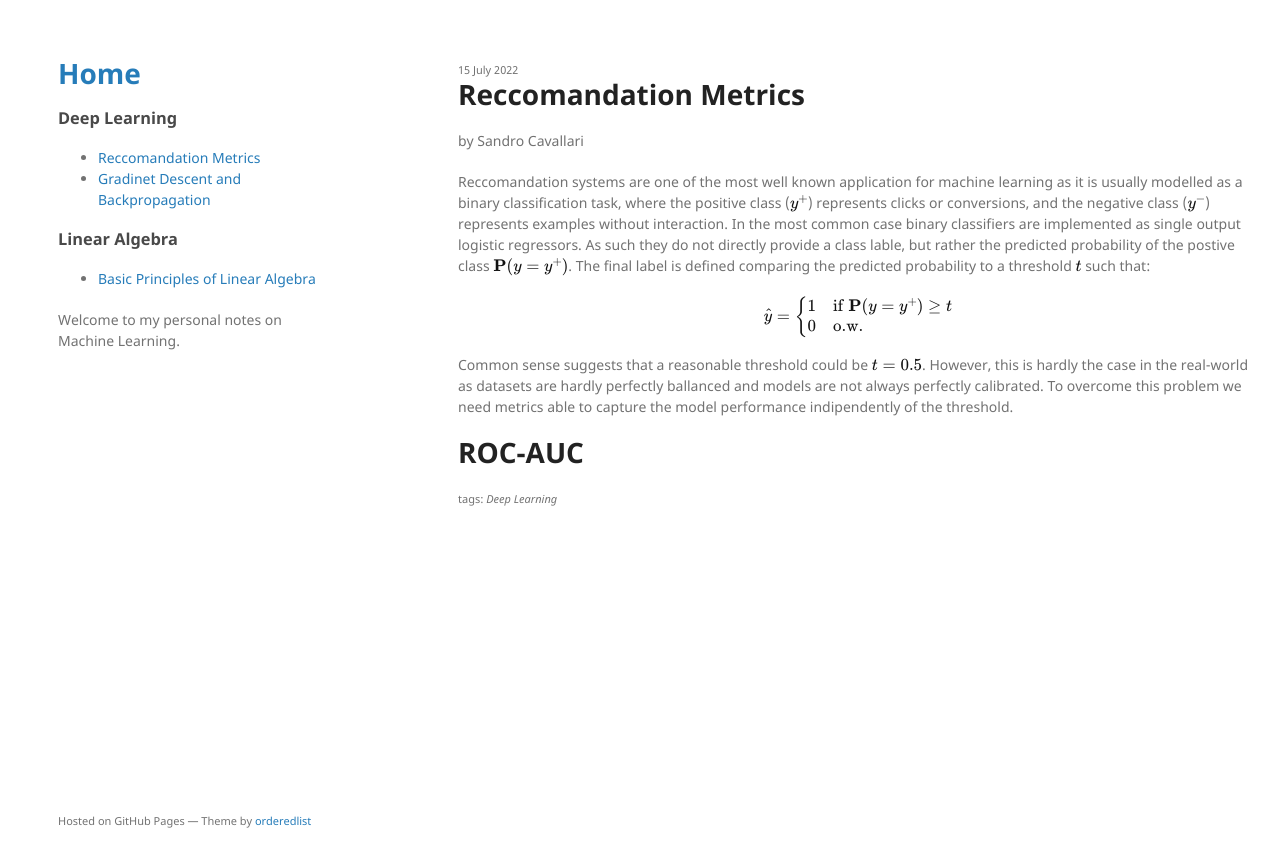
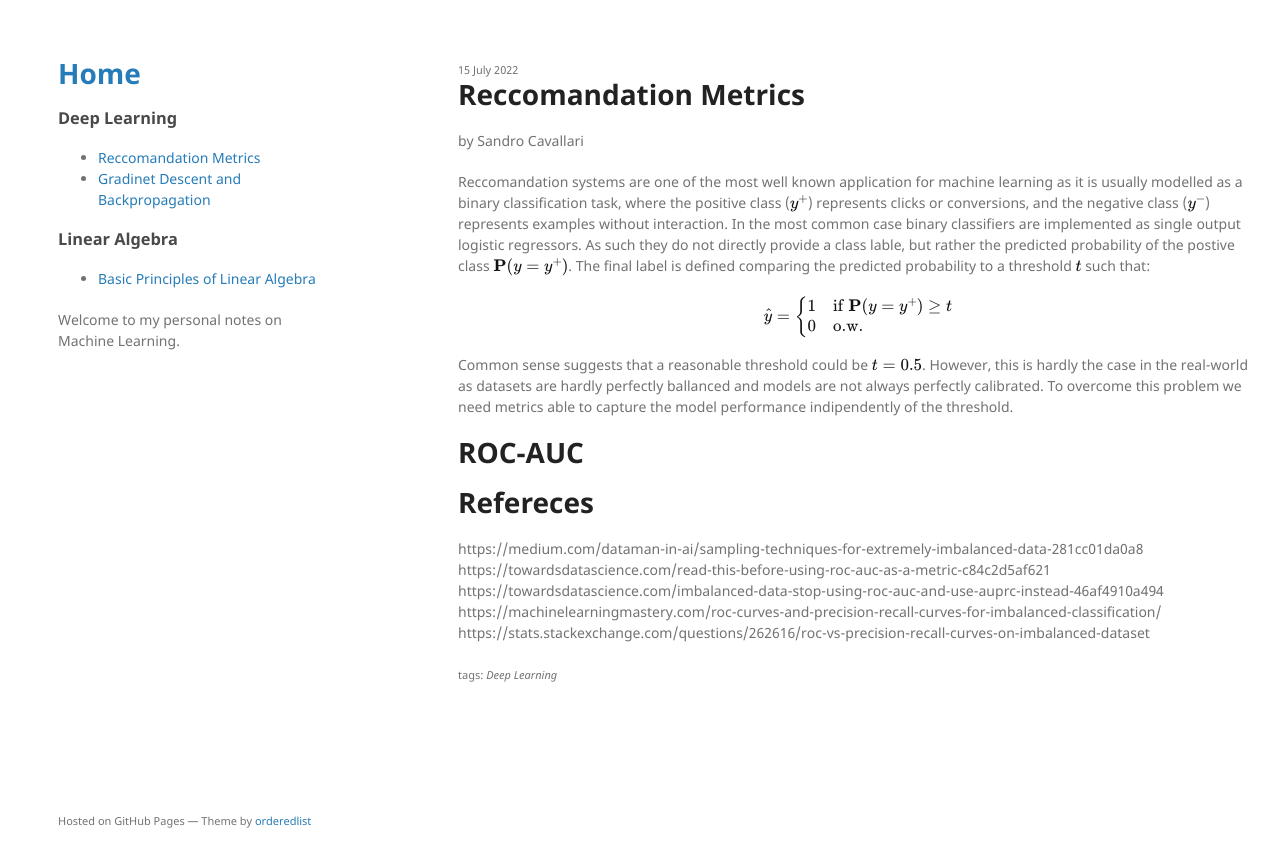
Before and after one commit to andompesta/andompesta.github.io, a Jekyll site: the page built from _posts/2022-07-15-metrics.md, in a window 1280 px wide. Shown: the top 867 px of the page. Built offline with Jekyll 4.4.1, drawn with Linux system fonts in a browser that asks for light colours.

Commit message:
add references

```diff
--- a/_posts/2022-07-15-metrics.md
+++ b/_posts/2022-07-15-metrics.md
@@ -24,3 +24,12 @@ To overcome this problem we need metrics able to capture the model performance i
 
 
 # ROC-AUC
+
+
+# Refereces
+
+https://medium.com/dataman-in-ai/sampling-techniques-for-extremely-imbalanced-data-281cc01da0a8
+https://towardsdatascience.com/read-this-before-using-roc-auc-as-a-metric-c84c2d5af621
+https://towardsdatascience.com/imbalanced-data-stop-using-roc-auc-and-use-auprc-instead-46af4910a494
+https://machinelearningmastery.com/roc-curves-and-precision-recall-curves-for-imbalanced-classification/
+https://stats.stackexchange.com/questions/262616/roc-vs-precision-recall-curves-on-imbalanced-dataset
```
